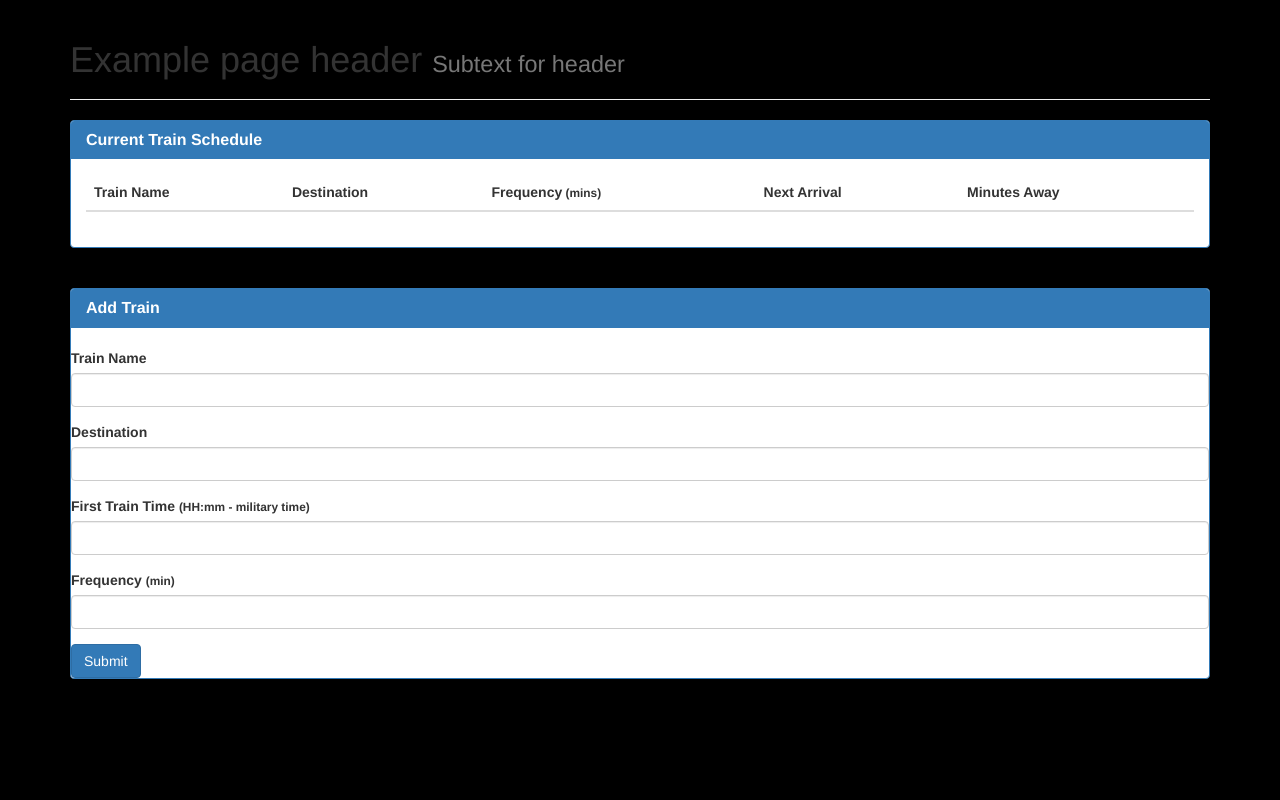
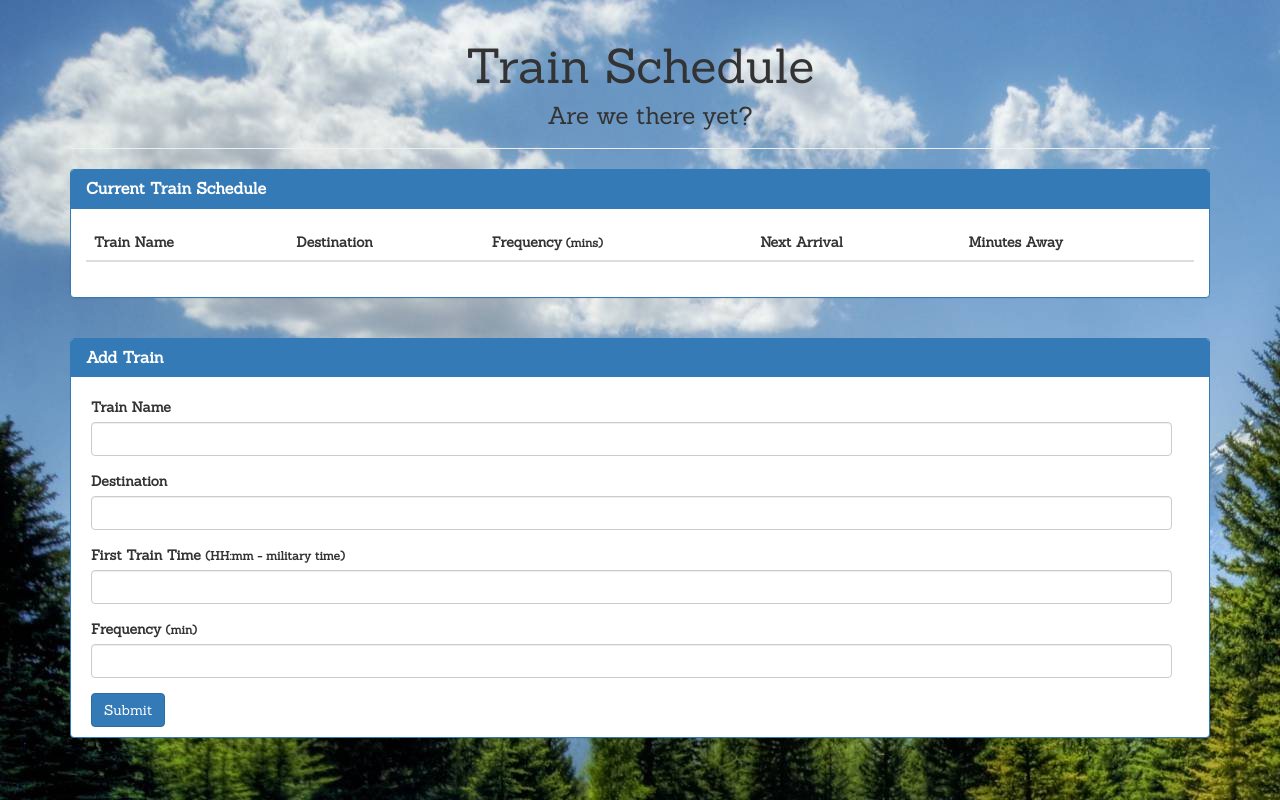
Before and after one commit to Melissa414/trainschedule, a PHP site: page /index.html in a window 1280 px wide. Run offline with PHP 8.4, Linux system fonts and the light colour scheme; lists and menus that the app fills with data are empty; some libraries are stand-ins or nearby versions.

Commit message:
added some css

```diff
--- a/assets/css/style.css
+++ b/assets/css/style.css
@@ -1,3 +1,34 @@
-body{
-  background: black;
+body {
+    background-image: url('land.jpg');
+    font-family: 'Sanchez', serif;
 }
+
+h1, h4 {
+    text-align: center;
+}
+
+h1 {
+    font-size: 48px;
+}
+
+h4 {
+    font-size: 24px;
+    padding-left: 20px;
+}
+
+form {
+    margin-bottom: 10px;
+}
+
+.form-control {
+    margin-left: 20px;
+    width: 95%;
+}
+
+label {
+    margin-left: 20px;
+}
+
+button {
+    margin-left: 20px;
+}
--- a/assets/javascript/app.js
+++ b/assets/javascript/app.js
@@ -5,6 +5,7 @@ var config = {
     storageBucket: "trainschedule-8d5d1.appspot.com",
     messagingSenderId: "894281085076"
 };
+
 firebase.initializeApp(config);
 
 var database = firebase.database();
--- a/index.html
+++ b/index.html
@@ -5,13 +5,14 @@
     <title>|Train Schedule|</title>
     <link rel="stylesheet" href="https://maxcdn.bootstrapcdn.com/bootstrap/3.3.7/css/bootstrap.min.css">
     <link rel="stylesheet" type="text/css" href="assets/css/style.css">
-    <script src="https://www.gstatic.com/firebasejs/3.4.0/firebase.js"></script>
+    <link href="https://fonts.googleapis.com/css?family=Sanchez" rel="stylesheet">
+
 </head>
 
 <body>
     <div class="container">
         <div class="page-header">
-            <h1>Example page header <small>Subtext for header</small></h1>
+            <h1> Train Schedule <h4> Are we there yet? </h4></h1>
         </div>
         <div class="row">
             <div class="col-lg-12">
@@ -20,7 +21,7 @@
                         <h3 class="panel-title"><strong>Current Train Schedule</strong></h3>
                     </div>
                     <div class="panel-body">
-                        <table class="table table-hover" id='trainTable'>
+                        <table class="table table-hover" id="trainTable">
                             <thead>
                                 <tr>
                                     <th>Train Name</th>
@@ -65,6 +66,7 @@
             <footer>
             </footer>
             <script src="assets/javascript/app.js" type="text/javascript" charset="utf-8" async defer></script>
+            <script src="https://www.gstatic.com/firebasejs/3.4.0/firebase.js"></script>
 </body>
 
 </html>
```
Also changed, not shown: assets/css/land.jpg (added).
